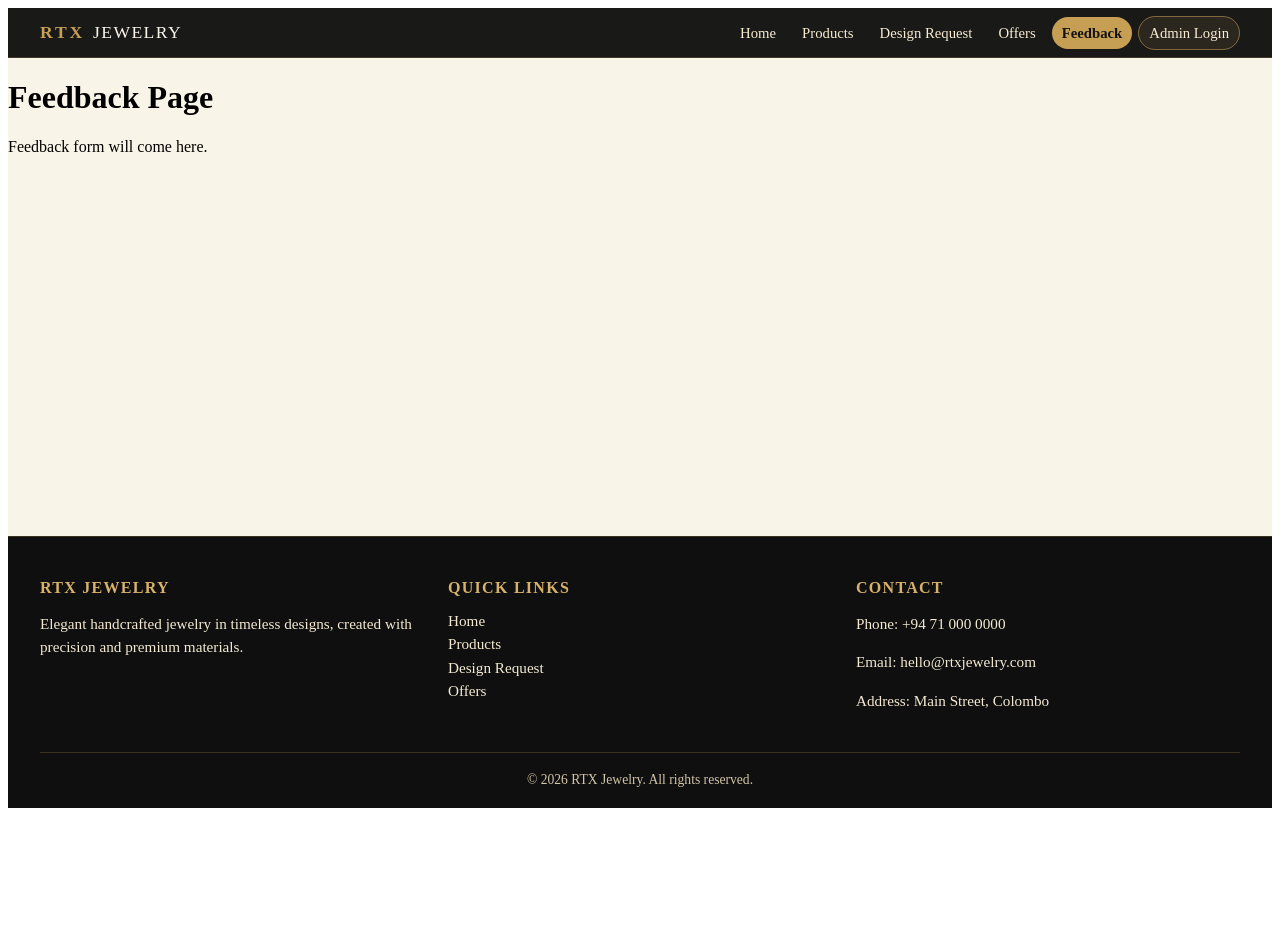
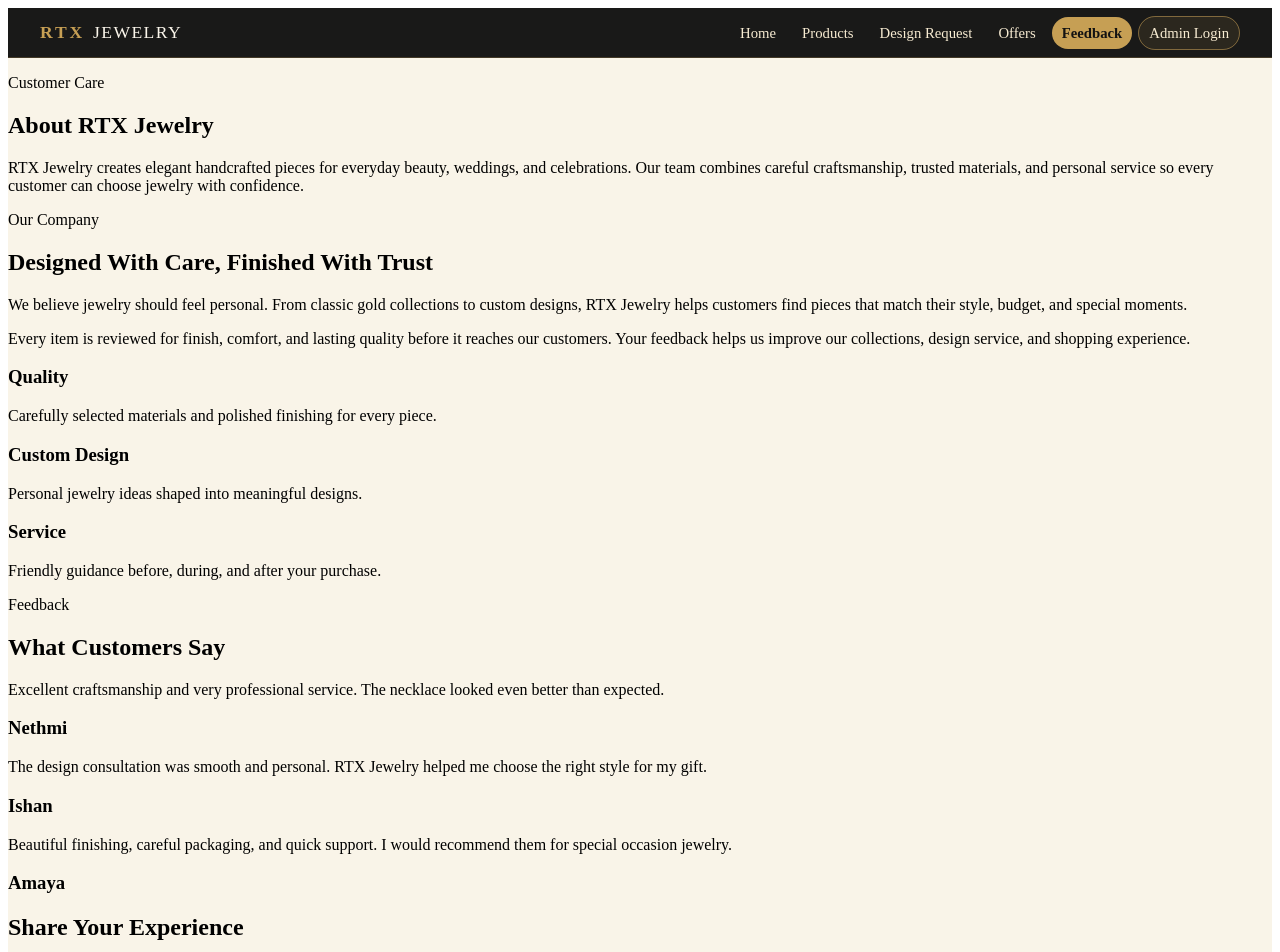
Before and after one commit to hasangaanawarathna/RTX-jewelry, an Angular app: page /feedback in a window 1280 px wide. Shown: the top 952 px of the page. Before the commit the page ends 816 px from the top, so only its background shows below. Built offline with nearby package versions, Linux system fonts and the light colour scheme.

Commit message:
Add feedback page with company information, customer reviews, and feedback section

```diff
--- a/src/app/pages/feedback/feedback.html
+++ b/src/app/pages/feedback/feedback.html
@@ -1,2 +1,82 @@
-<h1>Feedback Page</h1>
-<p>Feedback form will come here.</p>
+<section class="feedback-hero" aria-labelledby="feedback-title">
+	<p class="eyebrow">Customer Care</p>
+	<h1 id="feedback-title">About RTX Jewelry</h1>
+	<p>
+		RTX Jewelry creates elegant handcrafted pieces for everyday beauty, weddings, and
+		celebrations. Our team combines careful craftsmanship, trusted materials, and personal
+		service so every customer can choose jewelry with confidence.
+	</p>
+</section>
+
+<section class="about-company" aria-labelledby="company-title">
+	<div class="about-copy">
+		<p class="eyebrow">Our Company</p>
+		<h2 id="company-title">Designed With Care, Finished With Trust</h2>
+		<p>
+			We believe jewelry should feel personal. From classic gold collections to custom designs,
+			RTX Jewelry helps customers find pieces that match their style, budget, and special
+			moments.
+		</p>
+		<p>
+			Every item is reviewed for finish, comfort, and lasting quality before it reaches our
+			customers. Your feedback helps us improve our collections, design service, and shopping
+			experience.
+		</p>
+	</div>
+
+	<div class="company-values" aria-label="Company values">
+		<div class="value-item">
+			<h3>Quality</h3>
+			<p>Carefully selected materials and polished finishing for every piece.</p>
+		</div>
+		<div class="value-item">
+			<h3>Custom Design</h3>
+			<p>Personal jewelry ideas shaped into meaningful designs.</p>
+		</div>
+		<div class="value-item">
+			<h3>Service</h3>
+			<p>Friendly guidance before, during, and after your purchase.</p>
+		</div>
+	</div>
+</section>
+
+<section class="feedback-section" aria-labelledby="reviews-title">
+	<div class="section-header">
+		<p class="eyebrow">Feedback</p>
+		<h2 id="reviews-title">What Customers Say</h2>
+	</div>
+
+	<div class="review-grid">
+		<article class="review-card">
+			<p>
+				Excellent craftsmanship and very professional service. The necklace looked even better
+				than expected.
+			</p>
+			<h3>Nethmi</h3>
+		</article>
+
+		<article class="review-card">
+			<p>
+				The design consultation was smooth and personal. RTX Jewelry helped me choose the right
+				style for my gift.
+			</p>
+			<h3>Ishan</h3>
+		</article>
+
+		<article class="review-card">
+			<p>
+				Beautiful finishing, careful packaging, and quick support. I would recommend them for
+				special occasion jewelry.
+			</p>
+			<h3>Amaya</h3>
+		</article>
+	</div>
+</section>
+
+<section class="feedback-note" aria-label="Share feedback">
+	<h2>Share Your Experience</h2>
+	<p>
+		Tell us what you loved and what we can improve. Your message helps RTX Jewelry serve every
+		customer better.
+	</p>
+</section>
```
